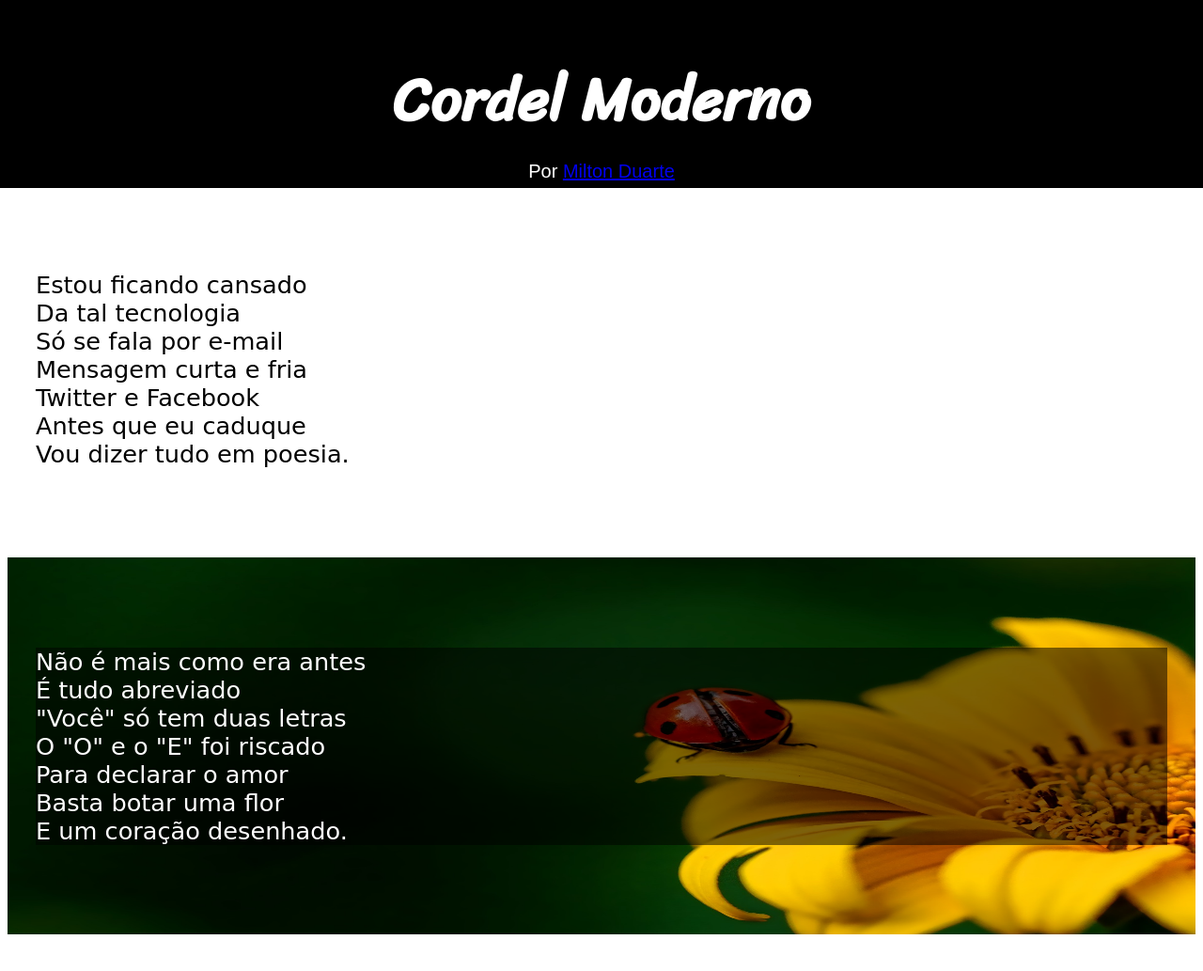
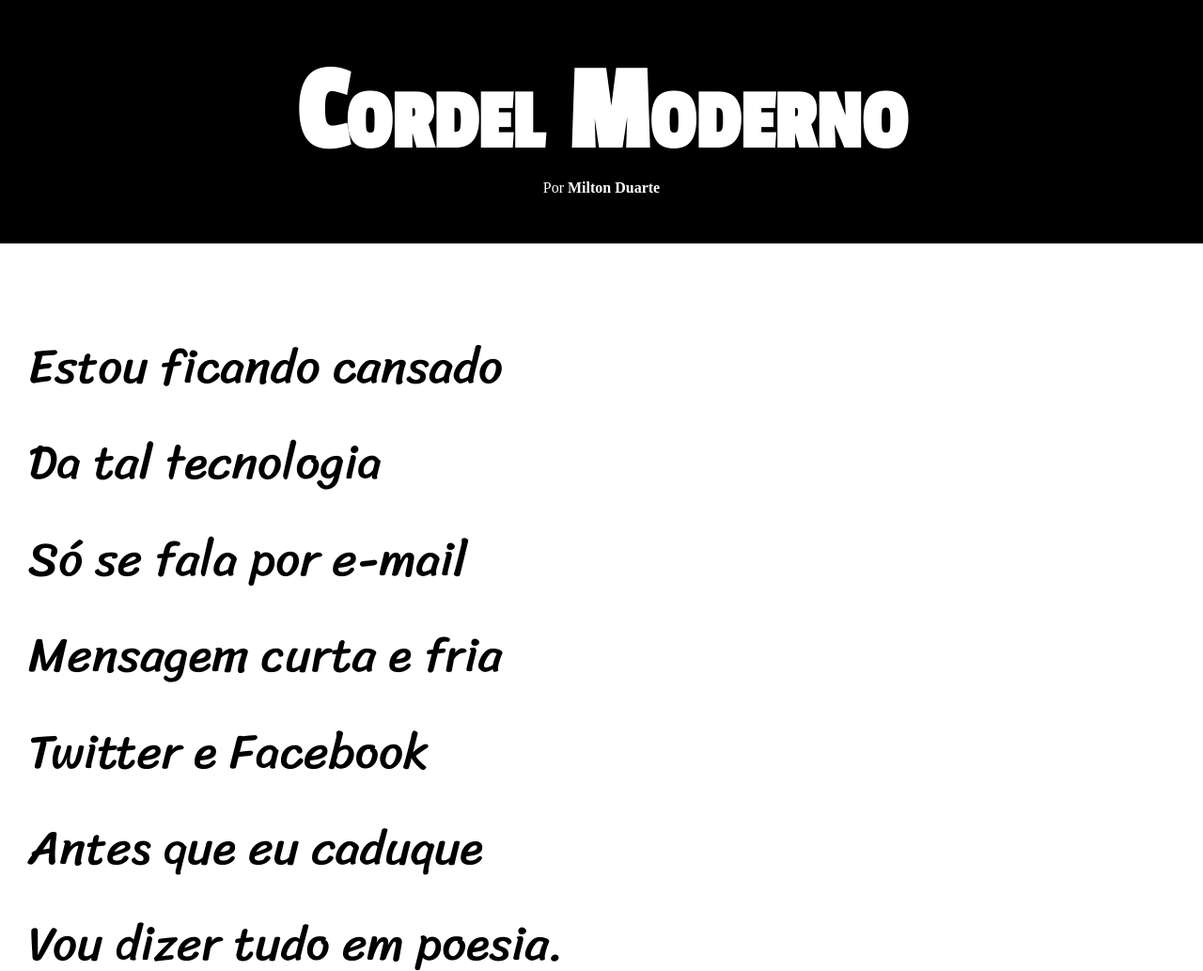
Before and after one commit to vieiragah/html-css, a plain HTML site: page desafios/desafio011/cordel.html in a window 1280 px wide. Shown: the top 1033 px of the page at 94% size. Drawn offline with Linux system fonts and the light colour scheme.

Commit message:
atualização de estilos

```diff
--- a/desafios/desafio011/cordel.html
+++ b/desafios/desafio011/cordel.html
@@ -21,8 +21,8 @@
             Antes que eu caduque <br>
             Vou dizer tudo em poesia.</p>
     </section>
-    <section class="imagem1">
-        <p class="fundo">
+    <section class="imagem">
+        <p>
             Não é mais como era antes <br>
             É tudo abreviado <br>
             "Você" só tem duas letras <br>
@@ -52,8 +52,8 @@
             Decifre esse rabisco.
         </p>
     </section>
-    <section class="imagem2">
-        <p class="fundo">
+    <section class="imagem">
+        <p>
             Tenho saudade das cartas <br>
             Escritas com a própria mão <br>
             Mandava no mês de Junho <br>
--- a/desafios/desafio011/style.css
+++ b/desafios/desafio011/style.css
@@ -1,59 +1,70 @@
 @charset "UTF-8";
 
-@import url('https://fonts.googleapis.com/css2? family= Bebas+Neue & family= Passion+One:wght@400;700;900 & display=swap');
+@import url('https://fonts.googleapis.com/css2? family= Bebas+Neue & family= Passion+One & display=swap');
 @import url('https://fonts.googleapis.com/css2? family= Bebas+Neue & family= Sriracha & display=swap');
 
+* {
+    margin: 0px;
+    padding: 0px;
+}
+
 :root {
-    --fonte-padrao: Arial, Verdana, sans-serif;
-    --fonte-destaque: 'Passion+One', cursive;
-    --fonte-texto: 'Sriracha', sans-serif;
+    --fonte0: Arial, Verdana, sans-serif;
+    --fonte1: 'Passion One', cursive;
+    --fonte2: 'Sriracha', cursive;
+}
+html, body {
+    min-height: 100vh;
+    background-color: rgb(39, 39, 39);
 }
 
 header {
     background-color: rgb(0, 0, 0);
     color: white;
     text-align: center;
-    height: 200px;
-    margin: -8px;
 }
 header > h1 {
-    font-family: var(--fonte-texto);
-    font-size: 4em;
-    margin-top: 0px;
+    font-family: var(--fonte1);
     padding-top: 50px;
+    font-variant: small-caps;
+    font-size: 10vw;
 }
 header > p {
-    font-family: var(--fonte-padrao);
-    margin-top: -35px;
-    font-size: 20px;
+    padding-bottom: 50px;
 }
-section {
-    padding: 70px 30px;
+a {
+    color: white;
+    text-decoration: none;
+    font-weight: bolder;
+}
+a:hover {
+    text-decoration: underline;
+}
+section  {
+    padding-top: 10vh;
+    padding-bottom: 10vh;
+    line-height: 2em;
+    padding-left: 30px;
+    font-family: var(--fonte2);
+    font-size: 4vw;
 }
 
 .normal {
-    font-family: var(--fonte-destaque);
-    font-size: 1.6em;
+    background-color: white;
 }
 
-.imagem1 {
-    font-family: var(--fonte-destaque);
-    font-size: 1.6em;
-    background-image: url(imagens/background001.jpg);
-    background-position: relative;
-    background-size: 100% 100%;
+section.imagem {
+    background-color: rgb(44, 43, 43);
+    color:  white;
 }
-
-
-.imagem2 {
-    font-family: var(--fonte-destaque);
-    font-size: 1.6em;
-    background-image: url(imagens/background002.jpg);
-    background-position: relative;
-    background-size: 100% 100%;
+section.imagem > p {
+    background-color: rgba(0, 0, 0, 0.248);
+    display: inline-block;
+    padding: 10px;
 }
-
-.fundo {
-    background-color: rgb(0 0 0 / 51%);
+footer {
+    background-color: black;
     color: white;
+    padding: 10px;
+    text-align: center;
 }
```
